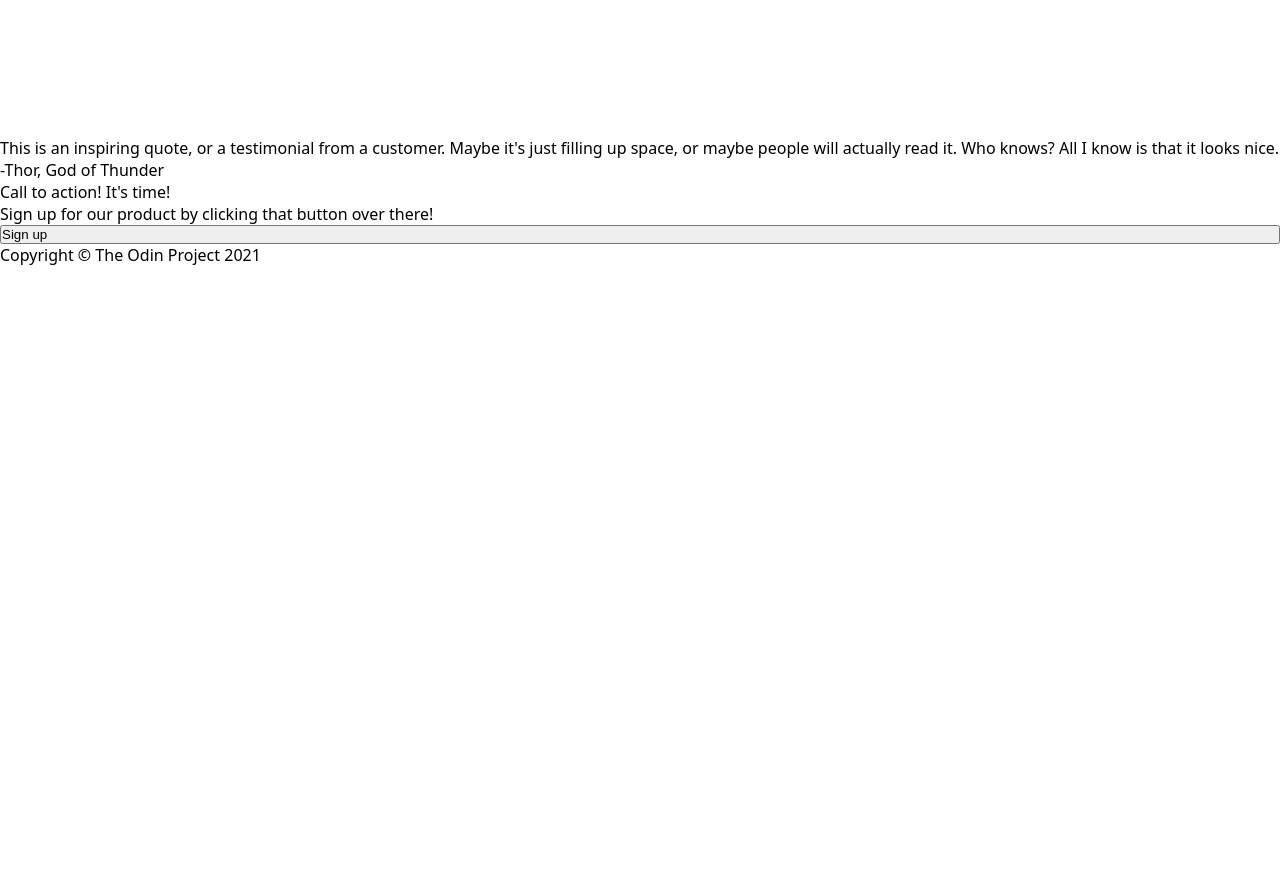
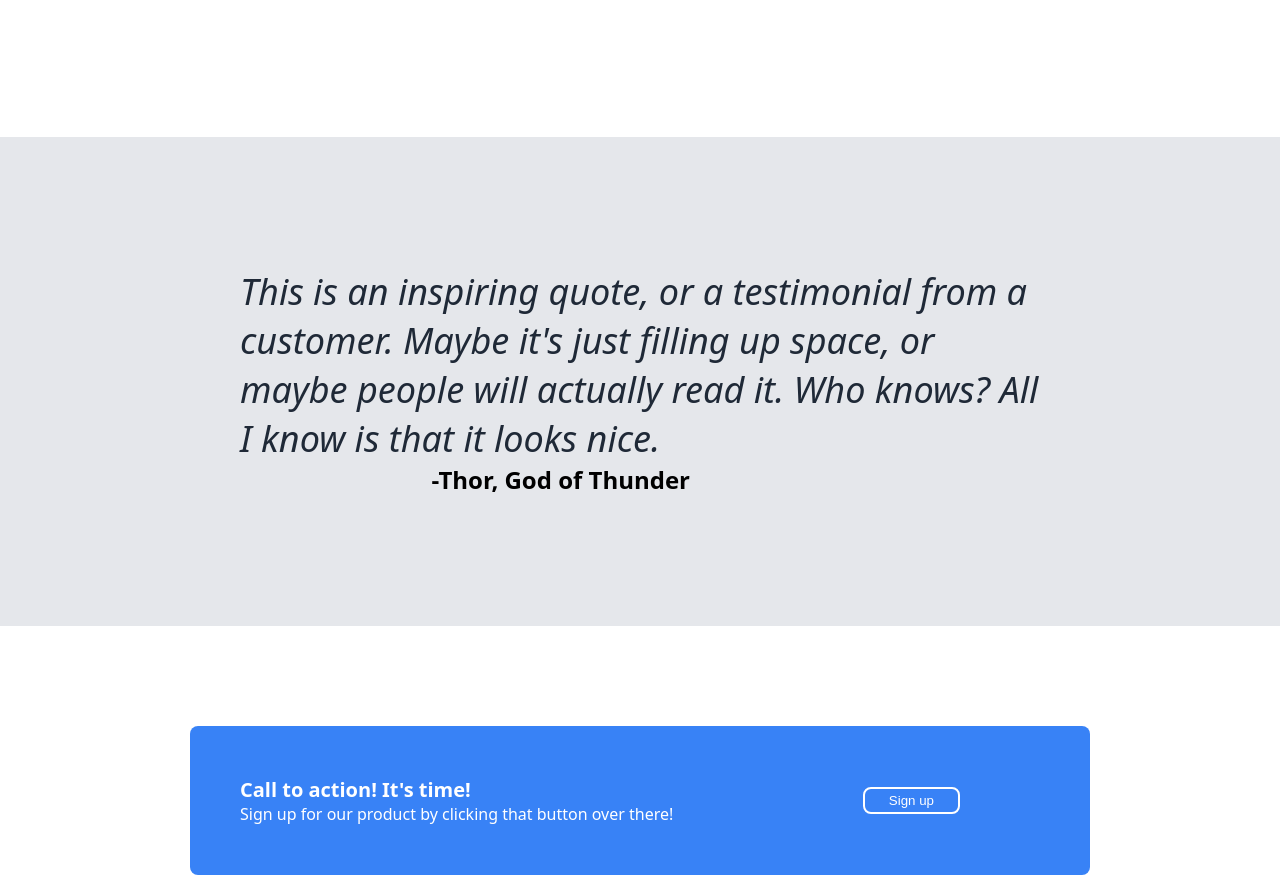
Before and after one commit to KaufmWhiskas/odin-landing-page, a plain HTML site: page index.html in a window 1280 px wide. Shown: the part 903-1781 px from the top of the page. Before the commit the page ends 1169 px from the top, so only its background shows below. Drawn offline with Linux system fonts and the light colour scheme.

Commit message:
add quote, cta and footer sections with styles

```diff
--- a/index.html
+++ b/index.html
@@ -51,7 +51,7 @@
 
     <div class="cta">
         <div class="cta-text">
-            <p>Call to action! It's time!</p>
+            <p id="title">Call to action! It's time!</p>
             <p>Sign up for our product by clicking that button over there!</p>
         </div>
         <button>Sign up</button>
--- a/styles.css
+++ b/styles.css
@@ -108,3 +108,63 @@
     text-align: center;
     width: 200px;
 }
+
+.quote {
+    padding: 130px;
+    background-color: #E5E7EB;
+    font-size: 36px;
+    color: #1F2937;
+    font-weight: 300;
+    font-style: italic;
+}
+
+.quote #quote {
+    align-self: center;
+    width: 800px;
+}
+
+.quote #quotee {
+    color: black;
+    font-weight: bold;
+    align-items: end;
+    font-size: 24px;
+    margin-right: 460px;
+    font-style: normal;
+}
+
+.cta {
+    flex-direction: row;
+    background-color: #3882F6;
+    align-self: center;
+    padding: 50px;
+    margin: 100px;
+    justify-content: space-between;
+    border-radius: 8px;
+    width: 800px;
+}
+
+.cta .cta-text {
+    color: white;
+}
+
+.cta-text #title {
+    font-size: 20px;
+    font-weight: bold;
+}
+
+.cta button {
+    background-color: #3882F6;
+    color: white;
+    align-self: center;
+    border: 2px solid white;
+    border-radius: 8px;
+    padding: 4px 24px;
+    margin-right: 80px;
+}
+
+.footer {
+    background-color: #1F2937;
+    align-items: center;
+    color: white;
+    padding: 20px 0px;
+}
```
